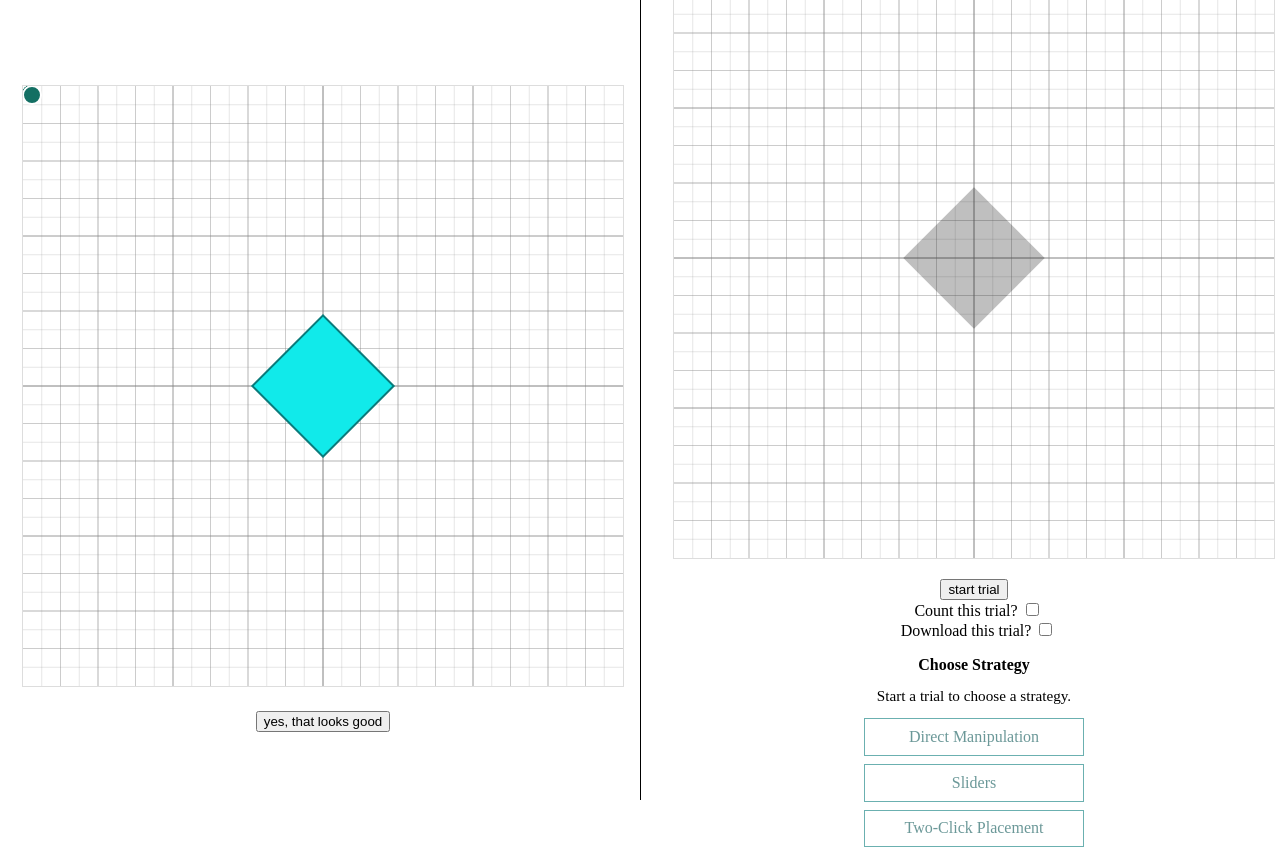
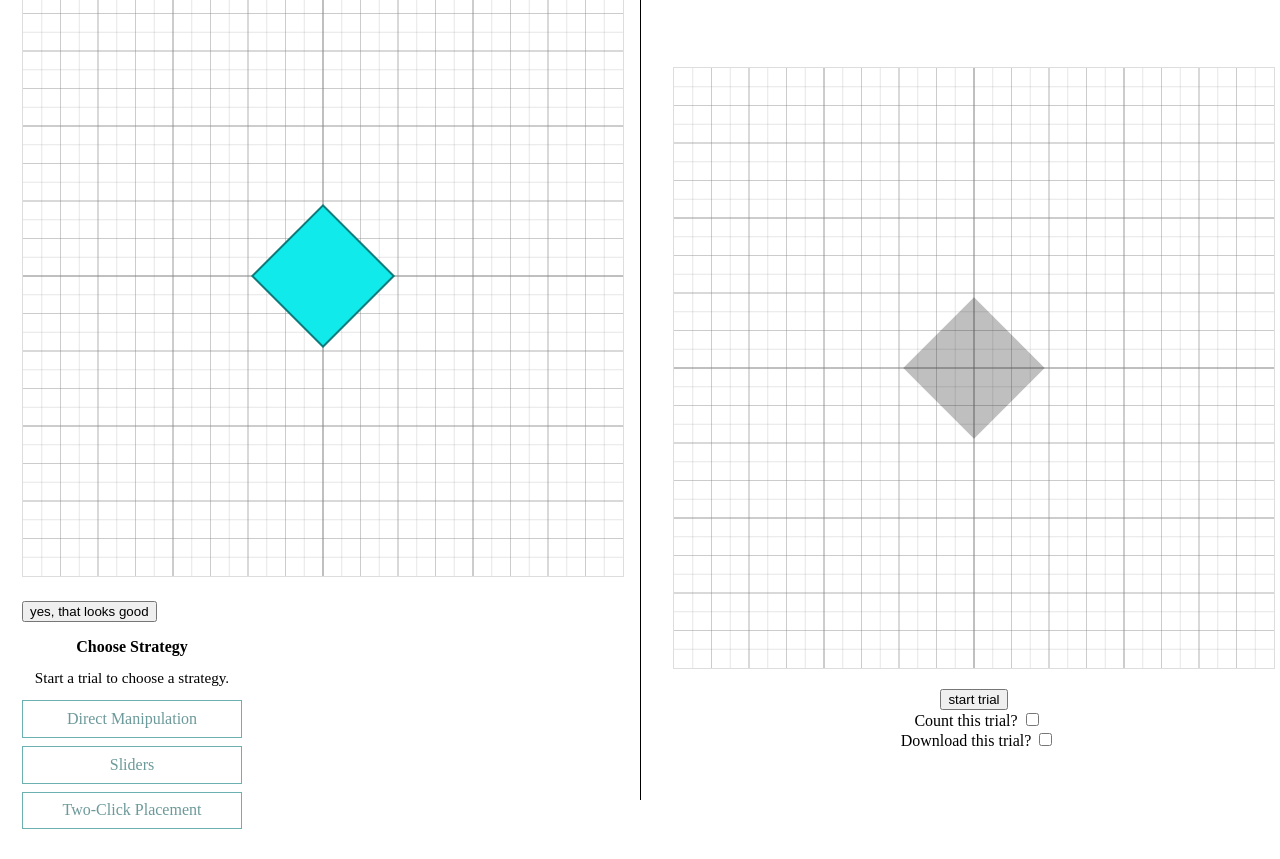
Before and after one commit to zoeyj1/dhcs-bake-off-2, a plain HTML site: page Bakeoff 2 starter code/index.html in a window 1280 px wide. Shown: the top 859 px of the page. Drawn offline with Linux system fonts and the light colour scheme.

Commit message:
merged first prototype

```diff
--- a/Bakeoff 2 starter code/css/main.css
+++ b/Bakeoff 2 starter code/css/main.css
@@ -8,14 +8,16 @@
 }
 
 .submit-button {
-    margin-top: 0.5rem;
+    align-self: flex-start;
+    margin: 0.5rem 0 0 1rem;
 }
 
 #strategyPanel {
     display: flex;
     flex-direction: column;
     gap: 0.75rem;
-    margin-top: 1rem;
+    align-self: flex-start;
+    margin: 1rem 0 0 1rem;
     width: 220px;
 }
 
--- a/Bakeoff 2 starter code/js/main.js
+++ b/Bakeoff 2 starter code/js/main.js
@@ -5,7 +5,6 @@ const tasksLength = 10;
 window.addEventListener("load", () => {
     const trial = new Trial(tasksLength, "teamName", true);
     const applicationArea = document.getElementById("applicationArea");
-    const sidebar = document.getElementById("sidebar");
 
     const submitButton = document.createElement("button");
     submitButton.innerText = "yes, that looks good";
@@ -17,7 +16,7 @@ window.addEventListener("load", () => {
 
     const strategyPanel = document.createElement("section");
     strategyPanel.id = "strategyPanel";
-    sidebar.appendChild(strategyPanel);
+    applicationArea.appendChild(strategyPanel);
 
     const strategyHeading = document.createElement("h3");
     strategyHeading.innerText = "Choose Strategy";
```
